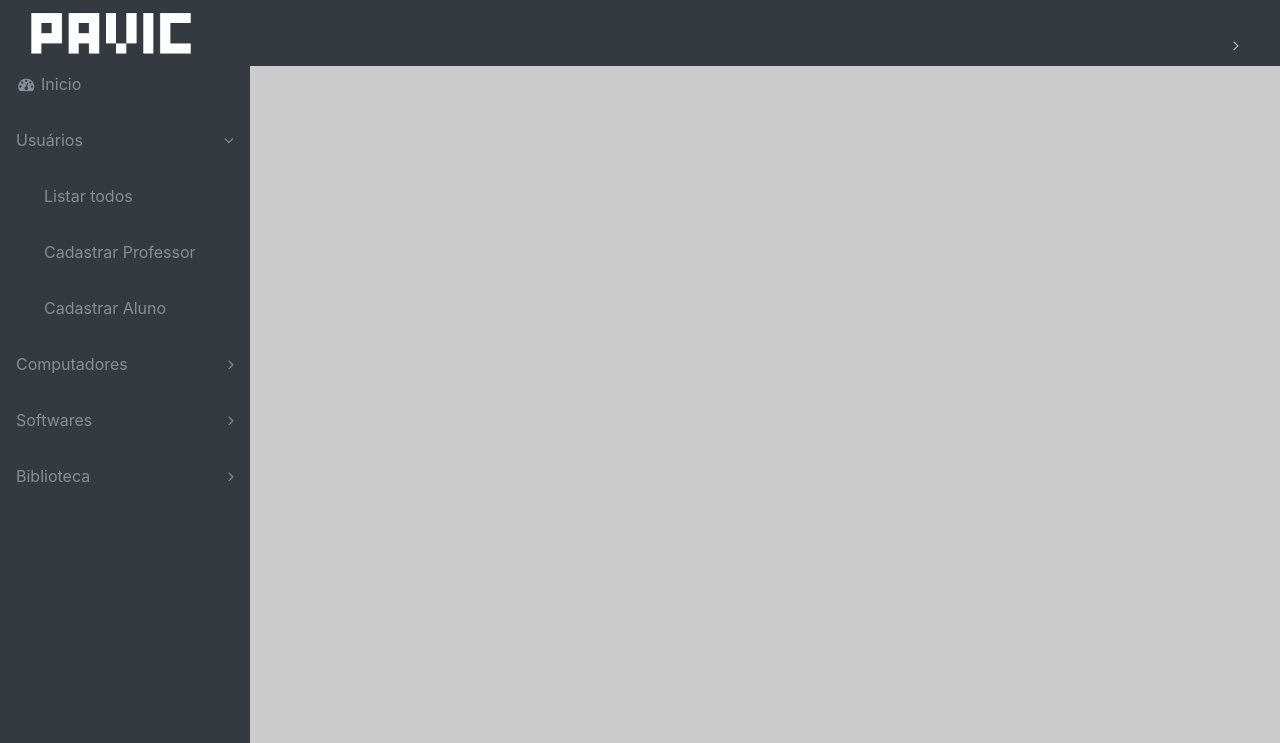
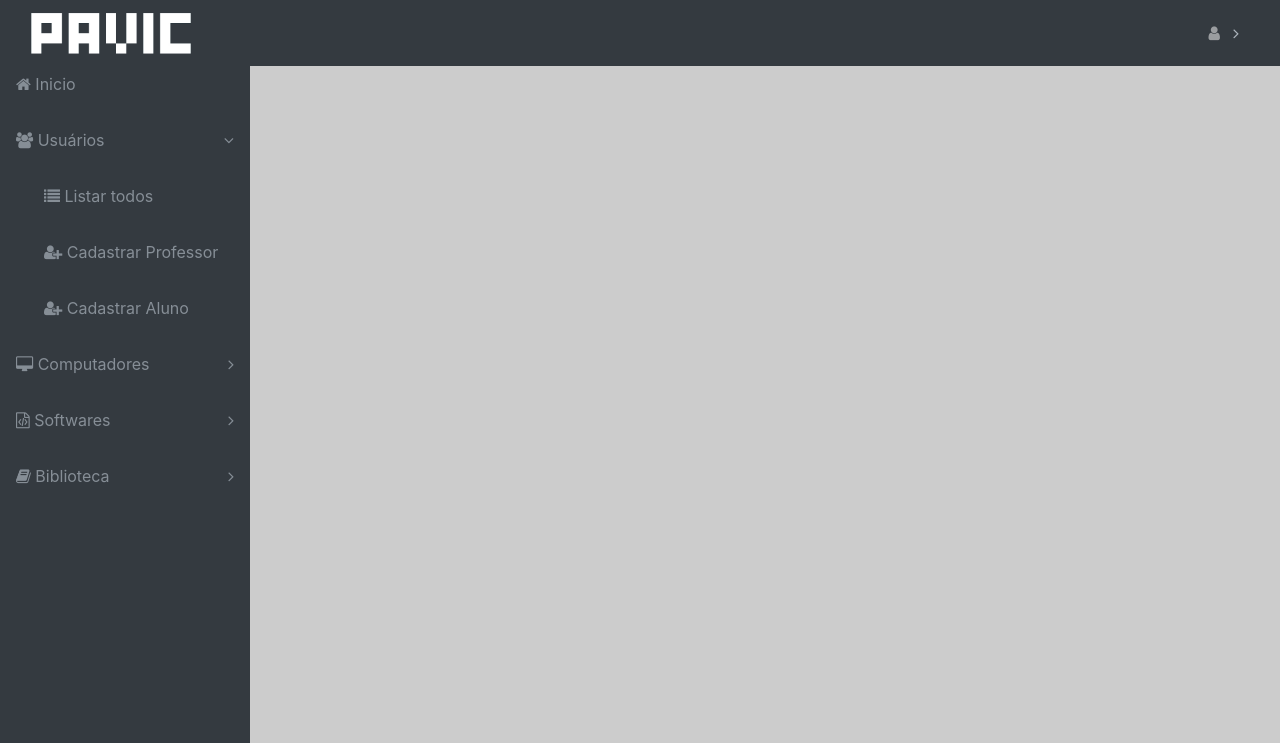
Before and after one commit to WillTorres10/pavicOnline, a Django app: page /painel/ in a window 1280 px wide, after a click on "Usuários". Shown: the top 743 px of the page. Run offline with Django 3.2, Linux system fonts and the light colour scheme; a user stored in the database is signed in; data that the repository does not hold is empty; some libraries are stand-ins or nearby versions.

Commit message:
Interface e funcionalidades
+ Adição de icones no Menu
+ Inicio da página de Perfil

```diff
--- a/painel/Template/painel/base.html
+++ b/painel/Template/painel/base.html
@@ -28,56 +28,59 @@
     </button>
     <div class="collapse navbar-collapse" id="navbarResponsive">
       <ul class="navbar-nav navbar-sidenav" id="exampleAccordion">
-        <li class="nav-item" data-toggle="tooltip" data-placement="right" title="Dashboard">
+        <li class="nav-item" data-toggle="tooltip" data-placement="right" title="Inicio">
           <a class="nav-link" href="{% url 'painel:home' %}">
-            <i class="fa fa-fw fa-dashboard"></i>
+            <i class="fa fa-home"></i>
             <span class="nav-link-text">Inicio</span>
           </a>
         </li>
 		{% block adicionaisProfessor %}{% endblock %}
     {% block adicionaisAluno %}{% endblock %}
-    <li class="nav-item" data-toggle="tooltip" data-placement="right" title="Menu Levels">
+    <li class="nav-item" data-toggle="tooltip" data-placement="right" title="Computadores">
         <a class="nav-link nav-link-collapse collapsed" data-toggle="collapse" href="#computadores" data-parent="#exampleAccordion">
-        <span class="nav-link-text">Computadores</span>
+          <i class="fa fa-desktop"></i>
+          <span class="nav-link-text">Computadores</span>
         </a>
         <ul class="sidenav-second-level collapse" id="computadores">
             <li>
-                <li><a href="{% url 'painel:listarComputadores' %}">Listar Computadores</a></li>
+                <li><a href="{% url 'painel:listarComputadores' %}"><i class="fa fa-list"></i> Listar Computadores</a></li>
             </li>
             <li>
-                <li><a href="{% url 'painel:cadastroComputador' %}">Cadastrar Computador</a></li>
+                <li><a href="{% url 'painel:cadastroComputador' %}"><i class="fa fa-plus"></i> Cadastrar Computador</a></li>
             </li>
             <li>
-                <li><a href="{% url 'painel:cadastroAluno' %}">Alterar Computador</a></li>
+                <li><a href="{% url 'painel:cadastroAluno' %}"><i class=" 	fa fa-refresh"></i> Alterar Computador</a></li>
             </li>
         </ul>
     </li>
-    <li class="nav-item" data-toggle="tooltip" data-placement="right" title="Menu Levels">
+    <li class="nav-item" data-toggle="tooltip" data-placement="right" title="Softwares">
         <a class="nav-link nav-link-collapse collapsed" data-toggle="collapse" href="#softwares" data-parent="#exampleAccordion">
-        <span class="nav-link-text">Softwares</span>
+          <i class="fa fa-file-code-o"></i>
+          <span class="nav-link-text">Softwares</span>
         </a>
         <ul class="sidenav-second-level collapse" id="softwares">
             <li>
-                <li><a href="{% url 'painel:listarSoftwares' %}">Listar Softwares</a></li>
+                <li><a href="{% url 'painel:listarSoftwares' %}"><i class="fa fa-list"></i> Listar Softwares</a></li>
             </li>
             <li>
-                <li><a href="{% url 'painel:cadastroSoftware' %}">Cadastrar Softwares</a></li>
+                <li><a href="{% url 'painel:cadastroSoftware' %}"><i class="fa fa-plus"></i> Cadastrar Softwares</a></li>
             </li>
             <li>
-                <li><a href="{% url 'painel:cadastroAluno' %}">Alterar Software</a></li>
+                <li><a href="{% url 'painel:cadastroAluno' %}"><i class=" 	fa fa-refresh"></i> Alterar Software</a></li>
             </li>
         </ul>
     </li>
-    <li class="nav-item" data-toggle="tooltip" data-placement="right" title="Menu Levels">
+    <li class="nav-item" data-toggle="tooltip" data-placement="right" title="Biblioteca">
         <a class="nav-link nav-link-collapse collapsed" data-toggle="collapse" href="#Biblioteca" data-parent="#exampleAccordion">
-        <span class="nav-link-text">Biblioteca</span>
+          <i class="fa fa-book"></i>
+          <span class="nav-link-text">Biblioteca</span>
         </a>
         <ul class="sidenav-second-level collapse" id="Biblioteca">
             <li>
-                <li><a href="{% url 'painel:cadastroBiblioteca' %}">Cadastrar item</a></li>
+                <li><a href="{% url 'painel:listarBiblioteca' %}"><i class="fa fa-list"></i> Listar Itens</a></li>
             </li>
             <li>
-                <li><a href="{% url 'painel:listarBiblioteca' %}">Listar Itens</a></li>
+                <li><a href="{% url 'painel:cadastroBiblioteca' %}"><i class="fa fa-plus"></i> Cadastrar item</a></li>
             </li>
         </ul>
     </li>
@@ -92,20 +95,19 @@
       <ul class="navbar-nav ml-auto">
 			<li class="nav-item dropdown">
 					<a class="nav-link dropdown-toggle mr-lg-2" id="messagesDropdown" href="#" data-toggle="dropdown" aria-haspopup="true" aria-expanded="false">
-					  {{request.user.first_name}} {{request.user.last_name}}
+              <i class="fa fa-user"></i>
+            {{request.user.first_name}} {{request.user.last_name}}
 					</a>
 					<div class="dropdown-menu dropdown-menu-right" aria-labelledby="messagesDropdown">
 					  <h6 class="dropdown-header">Todas as opções sobre seu perfil:</h6>
 					  <div class="dropdown-divider"></div>
 					  <a class="dropdown-item" href="#">
-						<strong>Trocar Senha</strong>
-					  </a>
-					  <div class="dropdown-divider"></div>
-					  <a class="dropdown-item" href="#">
+              <i class=" 	fa fa-refresh"></i>
 						<strong>Alterar Detalhes</strong>
 					  </a>
 					  <div class="dropdown-divider"></div>
 					  <a class="dropdown-item" href="{% url 'painel:sair' %}">
+                <i class="fa fa-fw fa-sign-out"></i>
 						<strong>Sair</strong>
 					  </a>
 				  </li>
--- a/painel/Template/painel/cadastroSoftware.html
+++ b/painel/Template/painel/cadastroSoftware.html
@@ -1,4 +1,4 @@
-{%  extends {{template}} %}
+{%  extends template %}
     {% block Titulo %} Cadastrar Computador {% endblock %}
     {% block corpo %}
     <div class="container">
--- a/painel/Template/painel/menuProfessor.html
+++ b/painel/Template/painel/menuProfessor.html
@@ -1,18 +1,23 @@
 {% extends "painel/base.html" %}
 {% block adicionaisProfessor %}
-    <li class="nav-item" data-toggle="tooltip" data-placement="right" title="Menu Levels">
+    <li class="nav-item" data-toggle="tooltip" data-placement="right" title="Usuários">
         <a class="nav-link nav-link-collapse collapsed" data-toggle="collapse" href="#collapseMulti" data-parent="#exampleAccordion">
-        <span class="nav-link-text">Usuários</span>
+            <i class="fa fa-group"></i>
+            <span class="nav-link-text">Usuários</span>
         </a>
         <ul class="sidenav-second-level collapse" id="collapseMulti">
         <li>
-            <li><a href="{% url 'painel:listarUsuarios' %}">Listar todos</a></li>
+            <li><a href="{% url 'painel:listarUsuarios' %}"><i class="fa fa-list"></i> Listar todos</a></li>
         </li>
         <li>
-            <li><a href="{% url 'painel:cadastroProfessor' %}">Cadastrar Professor</a></li>
+            <li>
+
+                <a href="{% url 'painel:cadastroProfessor' %}"> <i class=" fa fa-user-plus"></i> Cadastrar Professor</a></li>
         </li>
         <li>
-            <li><a href="{% url 'painel:cadastroAluno' %}">Cadastrar Aluno</a></li>
+            <li>
+
+                <a href="{% url 'painel:cadastroAluno' %}"><i class=" fa fa-user-plus"></i> Cadastrar Aluno</a></li>
         </li>
         </ul>
     </li>
--- a/painel/models.py
+++ b/painel/models.py
@@ -8,9 +8,6 @@ class Pessoa(models.Model):
     Lattes = models.CharField(max_length=80, default='', null=False)
     Status = models.BooleanField(null=False)
     UserName = models.CharField(max_length=100, default='', null=False)
-
-    def returnLattes(self):
-        return self.Lattes
 
 class Professores(models.Model):
     UserName = models.CharField(max_length=100, default='', null=False)
--- a/painel/views.py
+++ b/painel/views.py
@@ -10,13 +10,17 @@ app_name = 'painel'
 
 def index(request):
     usuarioAtual = request.user
-    professores = Professores.objects.filter(UserName = usuarioAtual.username)
+    pessoa = Pessoa.objects.filter(UserName = usuarioAtual.username)
+    Nome_completo = usuarioAtual.first_name + " " + usuarioAtual.last_name
+    fotoPerfil = str(pessoa.values("FotoPerfil"))
+    fotoPerfil = fotoPerfil.replace("<QuerySet [{'FotoPerfil': '", "/media/")
+    fotoPerfil = fotoPerfil.replace("'}]>", "")
     alunos = Alunos.objects.filter(UserName=usuarioAtual.username)
     if alunos:
-        return render(request, 'painel/homeAluno.html', {'NomeUser': usuarioAtual.first_name})
+        return render(request, 'painel/homeAluno.html', {'fotoPerfil':fotoPerfil, "nomePessoa":Nome_completo})
     else:
-        return render(request, 'painel/homeProfessor.html', {'NomeUser' : usuarioAtual.first_name})
-    return render(request, 'painel/base.html', {'FormularioLogin': FormularioLogin, 'NomeUser':usuarioAtual.username})
+        return render(request, 'painel/homeProfessor.html', {'fotoPerfil':fotoPerfil})
+    return render(request, 'painel/base.html', {'FormularioLogin': FormularioLogin, 'fotoPerfil':fotoPerfil})
 
 @csrf_exempt
 def acessar(request, *args, **kwargs):
@@ -26,7 +30,6 @@ def acessar(request, *args, **kwargs):
     kwargs['extra_context'] = {'next': reverse('painel:acessar'), 'FormularioLogin': FormularioLogin}
     kwargs['template_name'] = 'painel/login.html'
     return login(request, *args, **kwargs)
-
 
 def sair(request, *args, **kwargs):
     kwargs['next_page'] = reverse('painel:acessar')
@@ -63,7 +66,8 @@ class CadastroProfessor(View):
                    Data_Nascimento=dados_form['data_nascimento'],
                    Lattes=dados_form['Lattes'],
                    UserName=usuario_auth.username,
-                   Status = True
+                   Status = True,
+                   FotoPerfil=request.FILES['my_uploaded_file']
                 )
         u.save()
 
@@ -104,7 +108,8 @@ class CadastroAluno(View):
                    Data_Nascimento=dados_form['data_nascimento'],
                    Lattes=dados_form['Lattes'],
                    UserName=usuario_auth.username,
-                   Status = True
+                   Status=True,
+                   FotoPerfil=request.FILES['my_uploaded_file']
                 )
         u.save()
 
```
Also changed, not shown: painel/Template/painel/cadastroAluno.html (+9 -1 lines), painel/Template/painel/cadastroProfessor.html (+9 -1 lines), painel/Template/painel/homeAluno.html (+17 -0 lines), painel/Template/painel/menuAluno.html (+4 -3 lines), media/perfil/Screenshot_from_2018-05-30_10-28-52.png (added), media/perfil/Screenshot_from_2018-05-30_10-28-52_03Vc34M.png (added).
